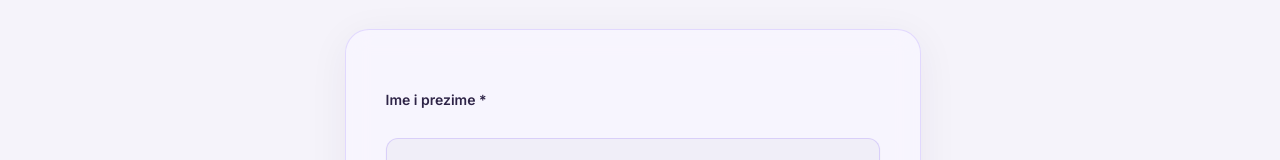
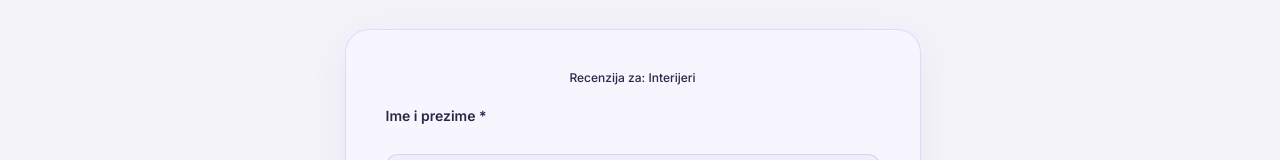
Before and after one commit to AnisLRC/anis-studio, a React (Vite) app: page /ostavi-recenziju in a window 1280 px wide. Shown: the part 281-441 px from the top of the page. Built offline with nearby package versions, Linux system fonts and the light colour scheme; no server answers; the database is empty.

Commit message:
Support testimonial category from URL

```diff
--- a/src/pages/OstaviRecenzijuPage.tsx
+++ b/src/pages/OstaviRecenzijuPage.tsx
@@ -1,4 +1,5 @@
 import { useState } from 'react'
+import { useSearchParams } from 'react-router-dom'
 import { AnimatedPage } from '../components/AnimatedPage'
 import { PageSEO } from '../components/PageSEO'
 import { DecorativeSkyBackdrop } from '../components/DecorativeSkyBackdrop'
@@ -27,6 +28,16 @@ const INITIAL_FORM: ReviewFormState = {
   name_display_preference: 'first_name_only',
   location_display: '',
   consent_public: false,
+}
+
+type UrlReviewCategory = 'interiors' | 'lrc' | 'webAtelier'
+
+function categoryFromSearchParams(searchParams: URLSearchParams): UrlReviewCategory {
+  const raw = searchParams.get('category')?.trim() ?? ''
+  if (raw === 'interiors' || raw === 'lrc' || raw === 'webAtelier') {
+    return raw
+  }
+  return 'interiors'
 }
 
 function isValidEmail(v: string): boolean {
@@ -93,6 +104,11 @@ const copy = {
     hr: 'Potrebna je vaša privola za objavu.',
     en: 'Your consent for publication is required.',
   },
+  reviewForLine: {
+    interiors: { hr: 'Recenzija za: Interijeri', en: 'Review for: Interiors' },
+    lrc: { hr: 'Recenzija za: LRC', en: 'Review for: LRC' },
+    webAtelier: { hr: 'Recenzija za: Web Atelier', en: 'Review for: Web Atelier' },
+  },
 }
 
 const NAME_PREF_ORDER: NameDisplayPreference[] = [
@@ -103,6 +119,9 @@ const NAME_PREF_ORDER: NameDisplayPreference[] = [
 ]
 
 export default function OstaviRecenzijuPage({ language }: OstaviRecenzijuPageProps) {
+  const [searchParams] = useSearchParams()
+  const reviewCategory = categoryFromSearchParams(searchParams)
+
   const [form, setForm] = useState<ReviewFormState>(INITIAL_FORM)
   const [honeypot, setHoneypot] = useState('')
   const [fieldErrors, setFieldErrors] = useState<Partial<Record<keyof ReviewFormState, string>>>({})
@@ -157,7 +176,7 @@ export default function OstaviRecenzijuPage({ language }: OstaviRecenzijuPagePro
     setIsSubmitting(true)
     try {
       await createTestimonialSubmission({
-        category: 'interiors',
+        category: reviewCategory,
         submitted_name: form.submitted_name.trim(),
         email: form.email.trim(),
         original_text: form.original_text.trim(),
@@ -247,7 +266,11 @@ export default function OstaviRecenzijuPage({ language }: OstaviRecenzijuPagePro
                       onSubmit={handleSubmit}
                       noValidate
                       className="space-y-5"
-                    >
+                      >
+                      <p className="text-center text-xs font-medium text-plum/55 dark:text-pearl/50">
+                        {copy.reviewForLine[reviewCategory][language]}
+                      </p>
+
                       {/* Honeypot — visually hidden from real users, ignored by screen readers */}
                       <div
                         aria-hidden="true"
```
